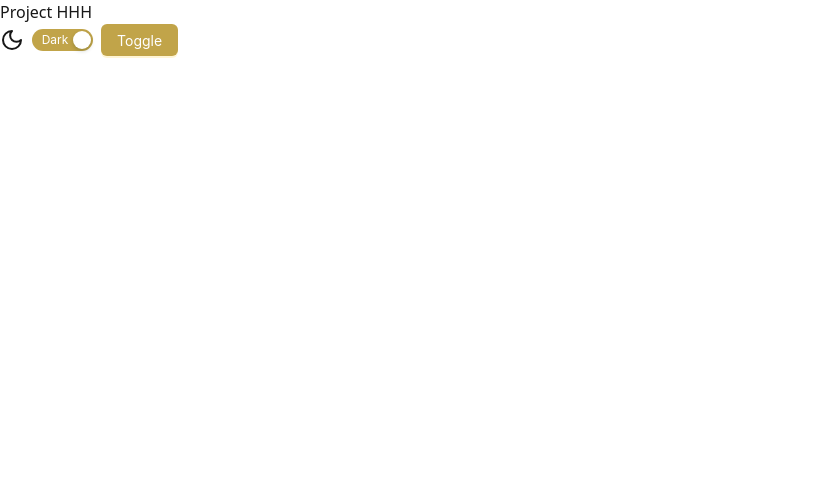
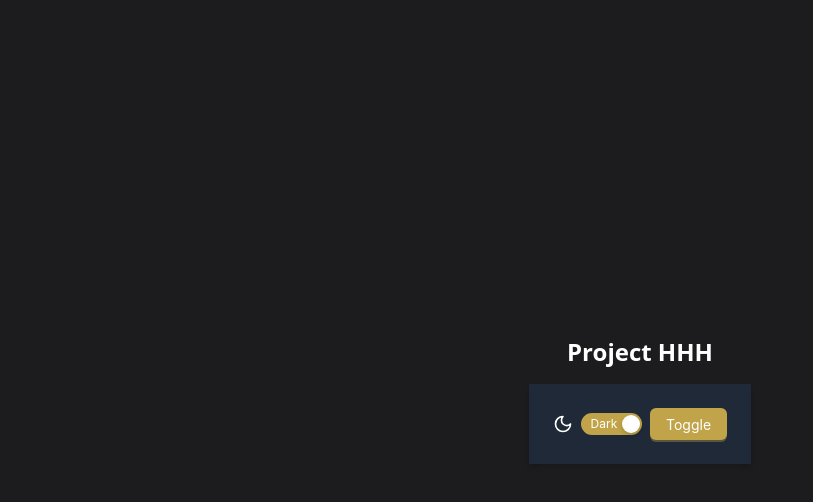
Before and after one commit to wtaiatella/hopheadhub, a Next.js app: page / in a window 1280 px wide. Both pictures are taken after a click on the button "Toggle". Shown: the top 502 px of the page, without its empty margins (0-813 px from the left). Built offline with nearby package versions, Linux system fonts and the light colour scheme; what @ant-design/nextjs-registry would draw is missing.

Commit message:
add data-theme attribute into document element

```diff
--- a/src/app/globals.css
+++ b/src/app/globals.css
@@ -7,8 +7,14 @@
   --foreground: #171717;
 }
 
+:root[data-theme='dark'] {
+  --background: #1c1c1e;
+  --foreground: #ffffff;
+}
 
 body {
   color: var(--foreground);
   background: var(--background);
+  min-height: 100vh;
+  transition: background-color 0.3s ease, color 0.3s ease;
 }
--- a/src/app/page.tsx
+++ b/src/app/page.tsx
@@ -3,9 +3,11 @@ import ThemeToggle from "@/components/themeToggle";
 
 export default function Home() {
   return (
-   <div>
-     <p>Project HHH</p>
-     <ThemeToggle />
-   </div>
+    <div className="min-h-screen flex flex-col items-center justify-center bg-background bg-[url('/bg-site.jpg')] bg-repeat dark:bg-none transition-colors duration-200">
+      <p className="text-2xl font-bold mb-4">Project HHH</p>
+      <div className="p-6 bg-gray-100 dark:bg-gray-800 rounded-lg shadow-md">
+        <ThemeToggle />
+      </div>
+    </div>
   );
 }
--- a/src/components/themeToggle.tsx
+++ b/src/components/themeToggle.tsx
@@ -1,6 +1,6 @@
 'use client';
 
-import React from 'react';
+import React, { useEffect } from 'react';
 import { Button, Switch } from 'antd';
 import { MoonIcon, SunIcon } from 'lucide-react';
 import useAppStore from '@/stores/appStore';
@@ -9,9 +9,17 @@ const ThemeToggle = () => {
     const isDarkMode = useAppStore((state) => state.isDarkMode);
     const toggleDarkMode = useAppStore((state) => state.toggleDarkMode);
 
+    useEffect(() => {
+        // Update the document class when theme changes
+        document.documentElement.classList.toggle('dark', isDarkMode);
+    }, [isDarkMode]);
+
     return (
-        <div style={{ display: 'flex', alignItems: 'center', gap: '8px' }}>
-            {isDarkMode ? <MoonIcon /> : <SunIcon />}
+        <div className="flex items-center gap-2">
+            {isDarkMode ?
+                <MoonIcon className="w-5 h-5" /> :
+                <SunIcon className="w-5 h-5" />
+            }
             <Switch
                 checked={isDarkMode}
                 onChange={toggleDarkMode}
@@ -21,6 +29,6 @@ const ThemeToggle = () => {
             <Button type="primary" onClick={toggleDarkMode}>Toggle</Button>
         </div>
     );
-};
+}
 
 export default ThemeToggle;
--- a/src/stores/appStore.ts
+++ b/src/stores/appStore.ts
@@ -55,11 +55,20 @@ const darkTheme: ThemeConfig = {
 const useAppStore = create<AppState>((set) => ({
     isDarkMode: false,
     theme: lightTheme,
-    toggleDarkMode: () =>
-        set((state) => ({
-            isDarkMode: !state.isDarkMode,
-            theme: state.isDarkMode ? lightTheme : darkTheme,
-        })),
+    toggleDarkMode: () => {
+        set((state) => {
+            const isDarkMode = !state.isDarkMode;
+            document.documentElement.setAttribute('data-theme', isDarkMode ? 'dark' : 'light');
+            return {
+                isDarkMode: isDarkMode,
+                theme: isDarkMode ? darkTheme : lightTheme,
+            };
+        });
+    },
 }));
 
+if (typeof document !== 'undefined') {
+    document.documentElement.setAttribute('data-theme', useAppStore.getState().isDarkMode ? 'dark' : 'light');
+}
+
 export default useAppStore;
```
Also changed, not shown: public/bg-site.jpg (added).
